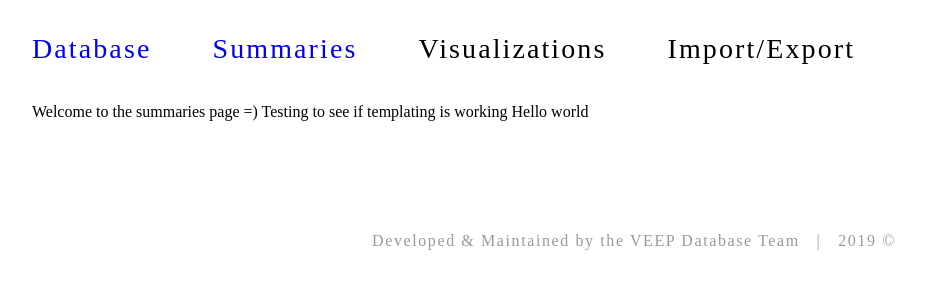
After one commit to chouvinc/VEEP-Summer-Project, a Django app: page /data_display/summaries/ in a window 1280 px wide. The commit adds this page. Shown: the top 300 px of the page, without its empty margins (6-931 px from the left). Run offline with Django 3.2, Linux system fonts and the light colour scheme.

Commit message:
Added summaries to url conf, + relevant template and css files.

```diff
--- a/data_display/templates/data_display/base.html
+++ b/data_display/templates/data_display/base.html
@@ -19,8 +19,8 @@
 
     <div class="header">
         <ul class="headerItems">
-            <a href=""><li class="page">Database</li></a>
-            <a href=""><li class="page">Summaries</li></a>
+            <a href="{% url 'display_data' %}"><li class="page">Database</li></a>
+            <a href="{% url 'summaries' %}"><li class="page">Summaries</li></a>
             <a href=""><li class="page">Visualizations</li></a>
             <a href=""><li class="page">Import/Export</li></a>
         </ul>
--- /dev/null
+++ b/data_display/templates/data_display/summaries.html
@@ -0,0 +1,11 @@
+{% extends "data_display/base.html" %}
+
+{% block stylesheets %}
+{% load staticfiles %}
+<link rel="stylesheet" href="{% static 'data_display/summaries.css' %}">
+{% endblock stylesheets %}
+
+{% block content %}
+    Welcome to the summaries page =)
+    Testing to see if templating is working {{ test }}
+{% endblock %}
--- a/data_display/urls.py
+++ b/data_display/urls.py
@@ -5,5 +5,6 @@ from django.urls import path
 
 urlpatterns = [
     path('', views.database_start_page, name='database_start_page'),
-    path('', views.display_data, name = "display_data" )
+    path('', views.display_data, name="display_data"),
+    path('summaries/', views.summaries, name="summaries")
 ]
--- a/data_display/views.py
+++ b/data_display/views.py
@@ -11,7 +11,7 @@ app_context = {'last_table': "", 'pagination_width': 2, 'last_data': [], 'last_h
 RESULTS_PER_PAGE = 25
 
 
-# Create your views here.
+# ================= Views =================
 def database_start_page(request):
     # Add string display to our cache
     string_display.cache_display_strings(finders.find('string_conversion.json'), app_context)
@@ -53,6 +53,10 @@ def display_data(request):
     return render(request, 'data_display/database_start_page.html', {'example': example})
 
 
+def summaries(request):
+    return render(request, 'data_display/summaries.html', {'test': 'Hello world'})
+
+# ================= Functions That Should Probably Be Elsewhere =================
 # Should move this to a model-layer module (this is the resource layer)
 def get_objects_by_table(table_name):
     return {
```
Also changed, not shown: data_display/static/data_display/summaries.css (added).
